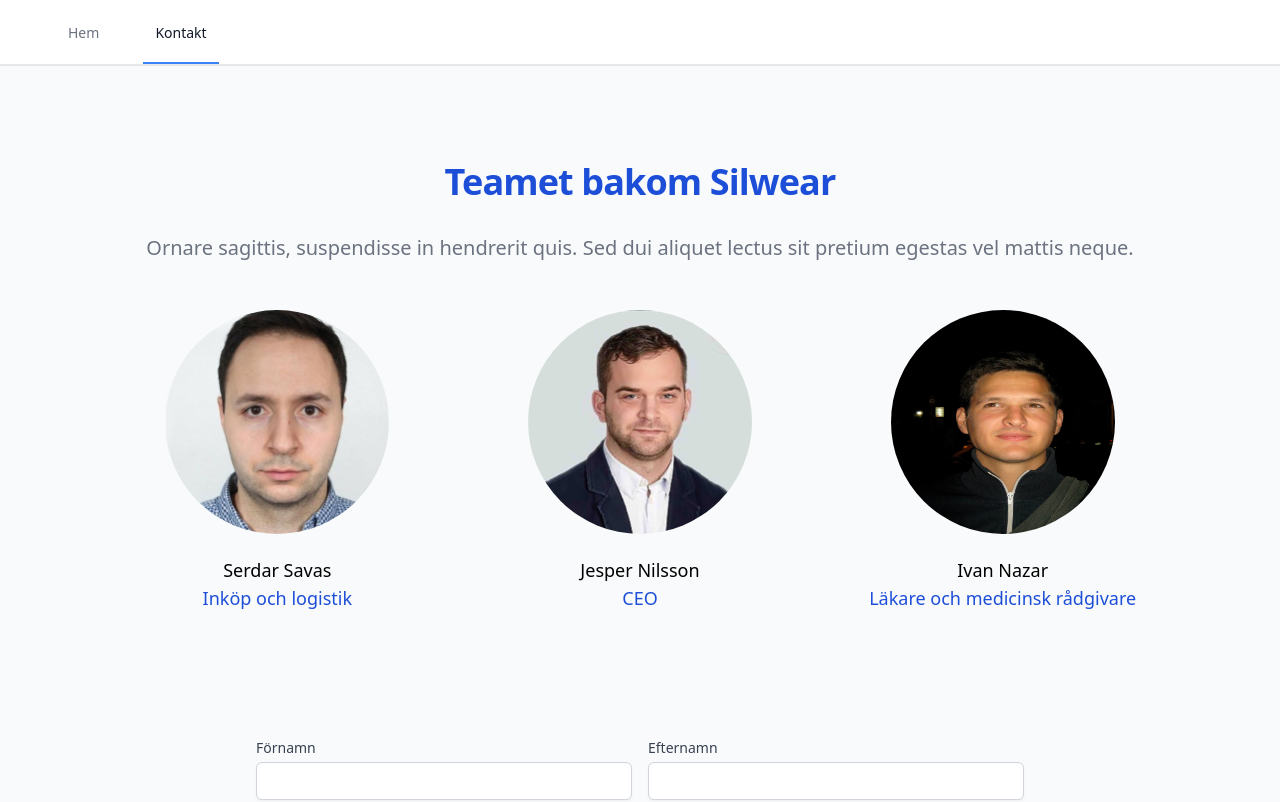
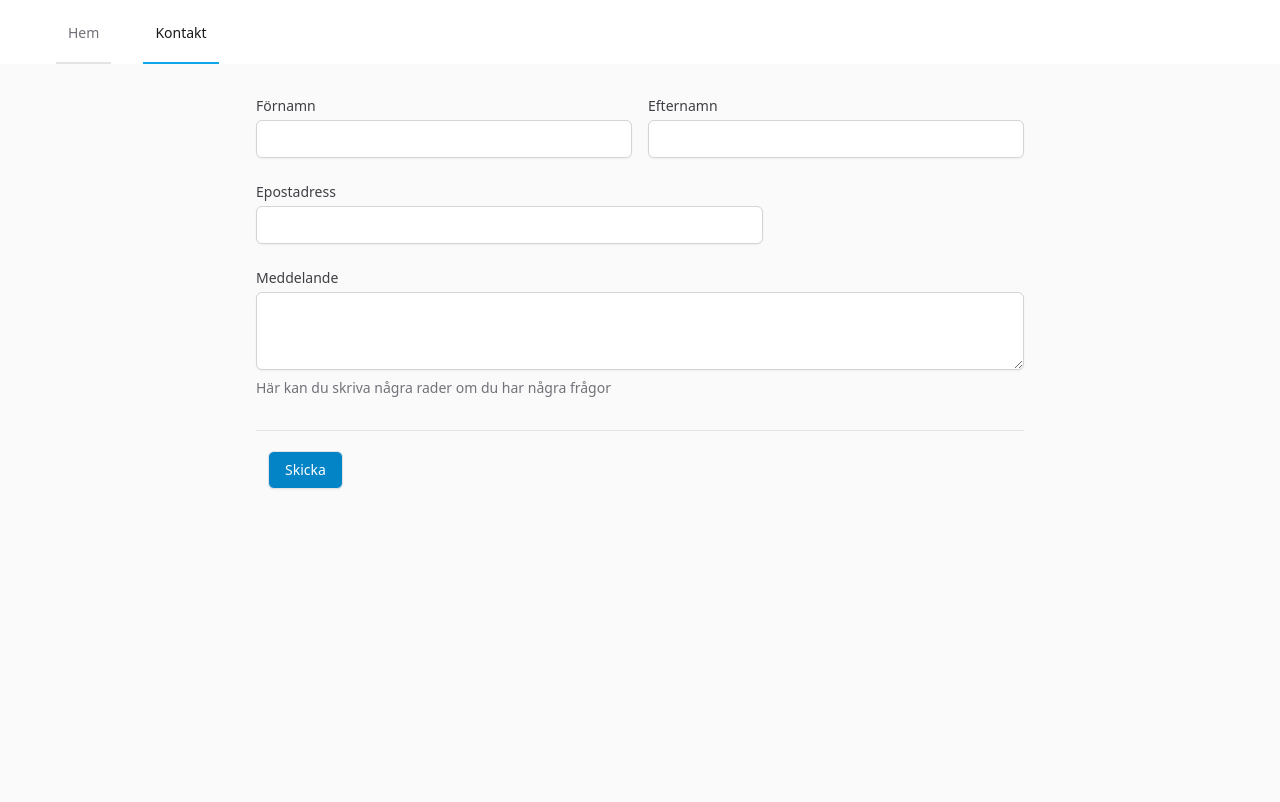
Before and after one commit to serdarsavas/silwear, a Next.js app: page /kontakt in a window 1280 px wide. Shown: the top 802 px of the page. Built offline with nearby package versions, Linux system fonts and the light colour scheme; what @tailwindcss/typography would draw is missing.

Commit message:
scroll to About component

```diff
--- a/pages/index.js
+++ b/pages/index.js
@@ -19,7 +19,7 @@
   return (
     <div>
       <Head>
-        <title>Silwear</title>
+        <title>SilverShield</title>
       </Head>
       <main>
         <div className='relative bg-gray-50'>
--- a/pages/kontakt.js
+++ b/pages/kontakt.js
@@ -6,7 +6,6 @@
   return (
     <>
       <Nav />
-      <Team />
       <div className='bg-gray-50 h-screen m-0'>
         <ContactForm />
       </div>
--- a/tailwind.config.js
+++ b/tailwind.config.js
@@ -1,7 +1,14 @@
+const colors = require('tailwindcss/colors');
+
 module.exports = {
   purge: ['./pages/**/*.js', './components/**/*.js'],
   darkMode: false, // or 'media' or 'class'
   theme: {
+    colors: {
+      blue: colors.lightBlue,
+      gray: colors.gray,
+      white: colors.white
+    },
     extend: {}
   },
   variants: {
--- /dev/null
+++ b/test.html
@@ -0,0 +1,17 @@
+<!-- This example requires Tailwind CSS v2.0+ -->
+<footer class="bg-white">
+  <div
+    class="max-w-7xl mx-auto py-12 px-4 sm:px-6 md:flex md:items-center md:justify-between lg:px-8"
+  >
+    <div class="flex justify-center space-x-6">
+      <div class="mt-8 md:mt-0 md:order-1">
+        <p class="text-center text-base text-gray-400">
+          &copy; 2020 SilverShield
+        </p>
+      </div>
+      <div>
+        <span>info@silvershield.se</span>
+      </div>
+    </div>
+  </div>
+</footer>
```
Also changed, not shown: 1 other file (tests, documents, lock files or other folders).
